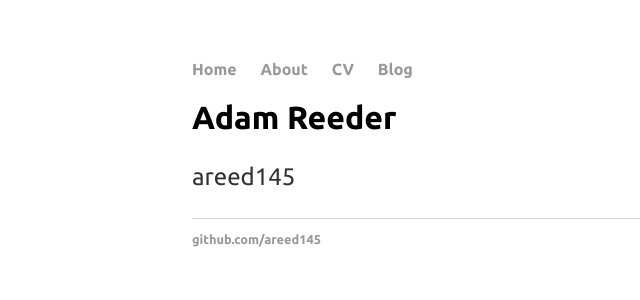
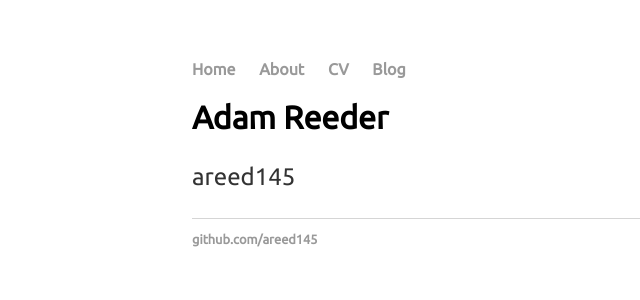
Before and after one commit to areed145/areed145.github.io, a Jekyll site: the page built from index.html, in a window 1280 px wide. Shown: the top 300 px of the page, without its empty margins (0-640 px from the left). Built offline with Jekyll 4.4.1, drawn with Linux system fonts in a browser that asks for light colours.

Commit message:
Update main.css

```diff
--- a/css/main.css
+++ b/css/main.css
@@ -1,13 +1,13 @@
-@import url(http://fonts.googleapis.com/css?family=Ubuntu:300,300italic,400,400italic,700,700italic);
+@import url(http://fonts.googleapis.com/css?family=Ubuntu);
 
 body {
     margin: 60px auto;
     width: 70%;
-    font-family: 'Ubuntu', Georgia, Times;
+    font-family: 'Ubuntu';
     font-size: 16px;
 }
 nav ul, footer ul {
-    font-family: 'Ubuntu', 'Arial', 'Sans-Serif';
+    font-family: 'Ubuntu';
     padding: 0px;
     list-style: none;
     font-weight: bold;
@@ -23,8 +23,8 @@
 a:hover {
     text-decoration: underline;
 }
-h1, h2, h3, h4, h5, h6, .h1, .h2, .h3, .h4, .h5, .h6 { font-family: 'Ubuntu', Georgia, Times; font-weight: 700;}
-.header, .footer, .header h3 { font-family: 'Ubuntu', Helvetica, sans-serif; text-transform: uppercase; font-weight: normal; }
+h1, h2, h3, h4, h5, h6, .h1, .h2, .h3, .h4, .h5, .h6 { font-family: 'Ubuntu'; font-weight: 700;}
+.header, .footer, .header h3 { font-family: 'Ubuntu'; text-transform: uppercase; font-weight: normal; }
 p {
     font-size: 1.5em;
     line-height: 1.4em;
```
